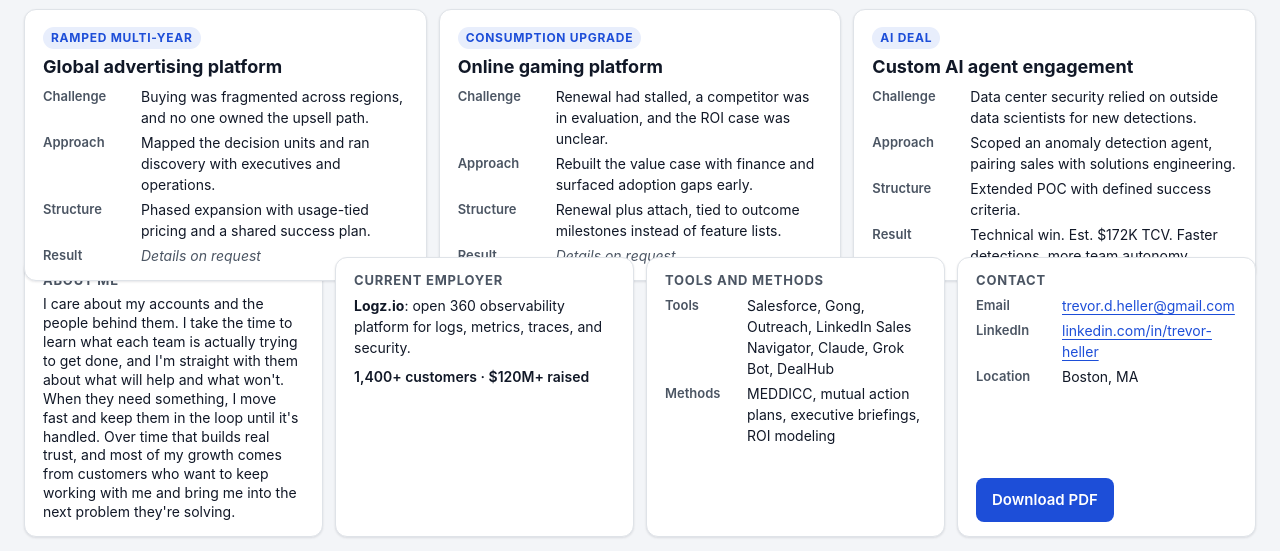
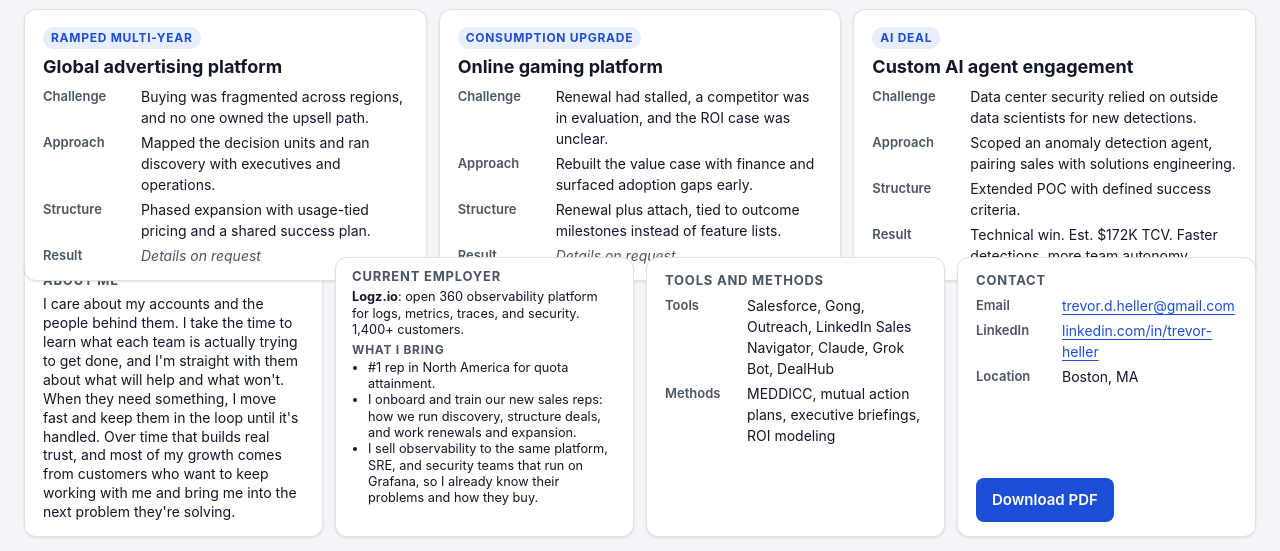
Before and after one commit to Thellerbot/sales-portfolio, a plain HTML site: page index.html in a window 1280 px wide. Shown: the part 249-800 px from the top of the page. Drawn offline with Linux system fonts and the light colour scheme.

Commit message:
Current employer: one-line Logz.io summary and What I bring bullets
Co-authored-by: Thellerbot <Thellerbot@users.noreply.github.com>

```diff
--- a/index.html
+++ b/index.html
@@ -117,8 +117,13 @@
 
     <section class="card employer" aria-labelledby="h-employer">
       <h2 id="h-employer">Current employer</h2>
-      <p><strong>Logz.io</strong>: open 360 observability platform for logs, metrics, traces, and security.</p>
-      <p class="facts">1,400+ customers · $120M+ raised</p>
+      <p><strong>Logz.io</strong>: open 360 observability platform for logs, metrics, traces, and security. 1,400+ customers.</p>
+      <h3>What I bring</h3>
+      <ul>
+        <li>#1 rep in North America for quota attainment.</li>
+        <li>I onboard and train our new sales reps: how we run discovery, structure deals, and work renewals and expansion.</li>
+        <li>I sell observability to the same platform, SRE, and security teams that run on Grafana, so I already know their problems and how they buy.</li>
+      </ul>
     </section>
 
     <section class="card tools" aria-labelledby="h-tools">
--- a/styles.css
+++ b/styles.css
@@ -106,8 +106,15 @@ dd { font-size: 0.9375rem; }
 .placeholder { color: var(--muted); font-style: italic; }
 
 /* Compact cards */
-.approach p, .employer p { font-size: 0.9375rem; }
-.employer .facts { margin-top: 8px; font-weight: 600; color: var(--text); }
+.approach p, .employer p, .employer li { font-size: 0.9375rem; }
+.employer h3 {
+  font-size: 0.8125rem; line-height: 1.3; font-weight: 700;
+  text-transform: uppercase; letter-spacing: 0.06em; color: var(--muted);
+  margin: 10px 0 6px;
+}
+.employer ul { margin: 0; padding-left: 1.15rem; }
+.employer li { margin: 0 0 4px; }
+.employer li:last-child { margin-bottom: 0; }
 .tools dl { grid-template-columns: 4.5rem 1fr; }
 .contact dl { grid-template-columns: 4.75rem 1fr; gap: 4px 12px; }
 .btn {
@@ -134,7 +141,7 @@ dd { font-size: 0.9375rem; }
   .deal dl, .tools dl, .contact dl { grid-template-columns: 1fr; gap: 0; }
   dt { font-size: 0.875rem; }
   dd { font-size: 1rem; margin-bottom: 10px; }
-  .approach p, .employer p { font-size: 1rem; }
+  .approach p, .employer p, .employer li { font-size: 1rem; }
   .contact dd:last-of-type { margin-bottom: 0; }
   .btn { display: flex; width: 100%; font-size: 1rem; }
   h2, .eyebrow { font-size: 0.875rem; }
@@ -203,12 +210,22 @@ dd { font-size: 0.9375rem; }
   .background { margin-top: 6px; }
   .background li { padding: 2px 10px; font-size: 0.8125rem; }
   .metric-value { font-size: 1.875rem; }
-  dd, .approach p, .employer p { font-size: 0.875rem; }
+  dd, .approach p, .employer p, .employer li { font-size: 0.875rem; }
   dt { font-size: 0.8125rem; }
   .deal dl { grid-template-columns: 5.5rem 1fr; gap: 4px 10px; }
   .tools dl, .contact dl { gap: 4px 10px; }
   h2 { margin-bottom: 6px; }
   .results-head { margin-bottom: 8px; }
+}
+
+/* Employer card holds the company line plus three bullets; keep it inside the bottom row. */
+@media (min-width: 1100px), print {
+  .employer { padding: 10px 16px; }
+  .employer h2 { margin-bottom: 4px; }
+  .employer h3 { margin: 4px 0 2px; font-size: 0.75rem; }
+  .employer p, .employer li { font-size: 12.75px; line-height: 1.28; }
+  .employer ul { padding-left: 1rem; }
+  .employer li { margin: 0; }
 }
 
 /* Print / PDF: one landscape page, desktop dashboard, light theme */
```
Also changed, not shown: 1 other file.
